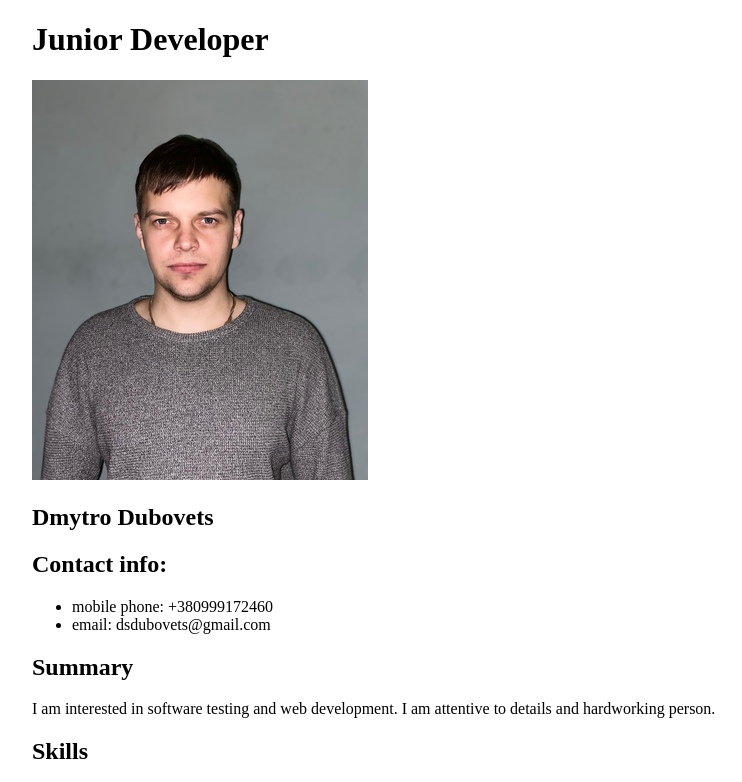
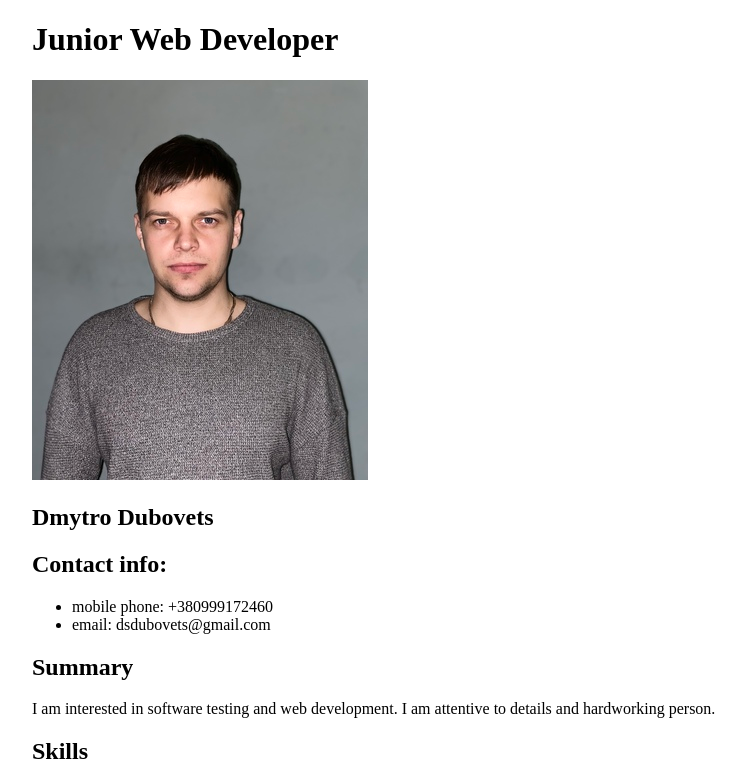
Before and after one commit to dmytro-dubovets/rsschool-cv, a plain HTML site: page index.html in a window 1280 px wide. Shown: the top 782 px of the page, without its empty margins (96-838 px from the left). Drawn offline with Linux system fonts and the light colour scheme.

Commit message:
fix: fix added index and style

```diff
--- a/index.html
+++ b/index.html
@@ -7,7 +7,7 @@
 <body>
 <div class="container">
 <header>
-    <h1>Junior Developer</h1>
+    <h1>Junior Web Developer</h1>
 </header>
 
 <main>
```
